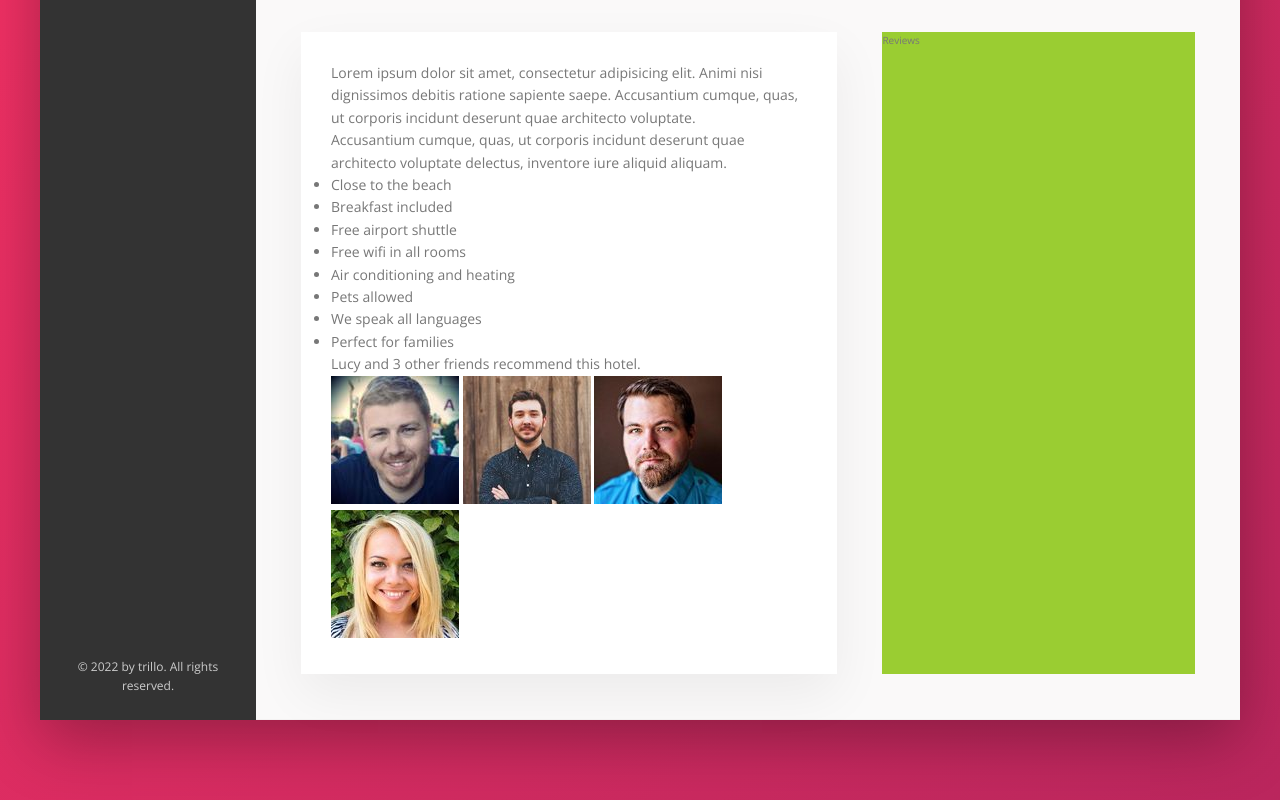
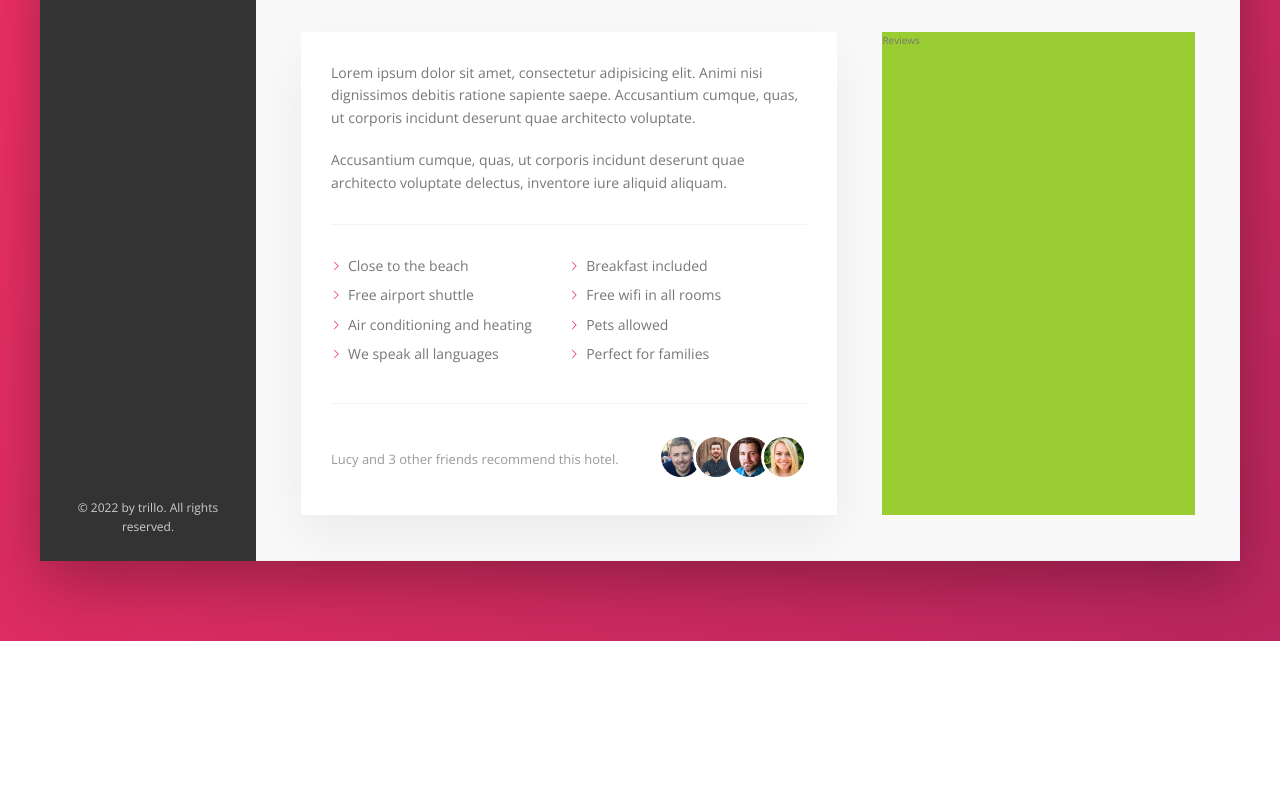
Before and after one commit to nickachristensen/Trillo, a website: page index.html in a window 1280 px wide. Shown: the part 615-1415 px from the top of the page. After the commit the page ends 1256 px from the top, so only its background shows below. Drawn offline with nearby package versions, Linux system fonts and the light colour scheme.

Commit message:
finished description

```diff
--- a/sass/_components.scss
+++ b/sass/_components.scss
@@ -307,3 +307,79 @@
         box-shadow: none;
     }
 }
+
+////////////////////////////
+//PARAGRAPH
+.paragraph:not(:last-of-type) {
+    margin-bottom: 2rem;
+}
+
+
+////////////////////////////
+//LIST
+.list {
+    list-style: none;
+    margin: 3rem 0;
+    padding: 3rem 0;
+    border-top: var(--line);
+    border-bottom: var(--line);
+
+    display: flex;
+    flex-wrap: wrap;
+
+    &__item {
+        flex: 0 0 50%;
+        margin-bottom: .7rem;
+    }
+
+    &__item::before {
+        content: " ";
+        display: inline-block;
+        height: 1rem;
+        width: 1rem;
+        margin-right: .7rem;
+
+        //Older browsers
+        // background-image: url(../img/chevron-thin-right.svg);
+        // background-size: cover;
+
+        //Newer browsers - masks
+        background-color: var(--color-primary);
+        -webkit-mask-image: url(../img/chevron-thin-right.svg);
+        mask-image: url(../img/chevron-thin-right.svg);
+        -webkit-mask-size: cover;
+        mask-size: cover;
+    }
+}
+
+
+////////////////////////////
+//RECOMMEND
+.recommend {
+    font-size: 1.3rem;
+    color: var(--color-grey-dark-3);
+
+    display: flex;
+    align-items: center;
+
+
+    &__count {
+        margin-right: auto;
+    }
+
+    &__friends {
+
+    }
+
+    &__photo {
+        box-sizing: content-box;
+        height: 4rem;
+        width: 4rem;
+        border-radius: 50%;
+        border: 3px solid #fff;
+
+        &:not(:last-child) {
+            margin-right: -1.5rem;
+        }
+    }
+}
```
Also changed, not shown: css/style.css, img/chevron-thin-right.svg (added).
